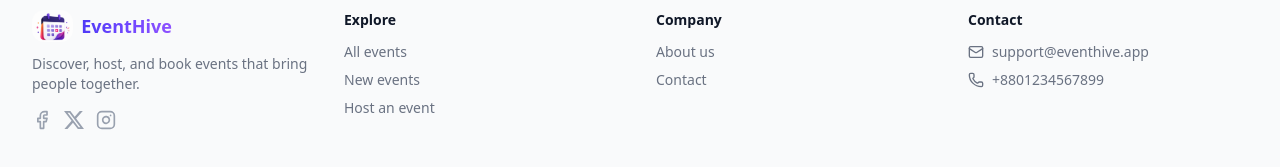
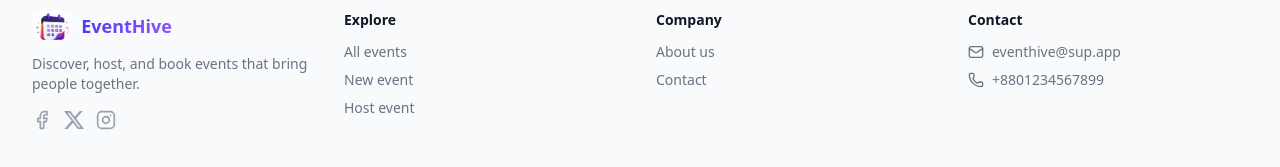
Before and after one commit to JubairAhammedJubu/SCIC-A3-Eventhive-ClientSide-by-Jubair, a Next.js app: page / in a window 1280 px wide. Shown: the part 4094-4261 px from the top of the page. Built offline with nearby package versions, Linux system fonts and the light colour scheme; no server answers.

Commit message:
check complete

```diff
--- a/src/components/shared/Footer.tsx
+++ b/src/components/shared/Footer.tsx
@@ -13,7 +13,7 @@ export default function Footer() {
     <footer className="border-t border-gray-100 dark:border-gray-800 bg-gray-50 dark:bg-[#0b0d12]">
       <div className="mx-auto max-w-7xl px-4 py-12 sm:px-6 lg:px-8">
         <div className="grid grid-cols-2 gap-8 md:grid-cols-4">
-          <div className="col-span-2 md:col-span-1">
+          <div className="col-span-3 md:col-span-1">
             <Link href="/" className="flex items-center gap-2">
               <span>
                 <img
@@ -79,7 +79,7 @@ export default function Footer() {
                   href="/events?sort=newest"
                   className="hover:text-indigo-600 dark:hover:text-indigo-400"
                 >
-                  New events
+                  New event
                 </Link>
               </li>
               <li>
@@ -87,7 +87,7 @@ export default function Footer() {
                   href="/dashboard/user/add-event"
                   className="hover:text-indigo-600 dark:hover:text-indigo-400"
                 >
-                  Host an event
+                  Host event
                 </Link>
               </li>
             </ul>
@@ -123,7 +123,7 @@ export default function Footer() {
             </h3>
             <ul className="mt-3 space-y-2 text-sm text-gray-500 dark:text-gray-400">
               <li className="flex items-center gap-2">
-                <Mail className="h-4 w-4" /> support@eventhive.app
+                <Mail className="h-4 w-4" /> eventhive@sup.app
               </li>
               <li className="flex items-center gap-2">
                 <Phone className="h-4 w-4" /> +8801234567899
```
